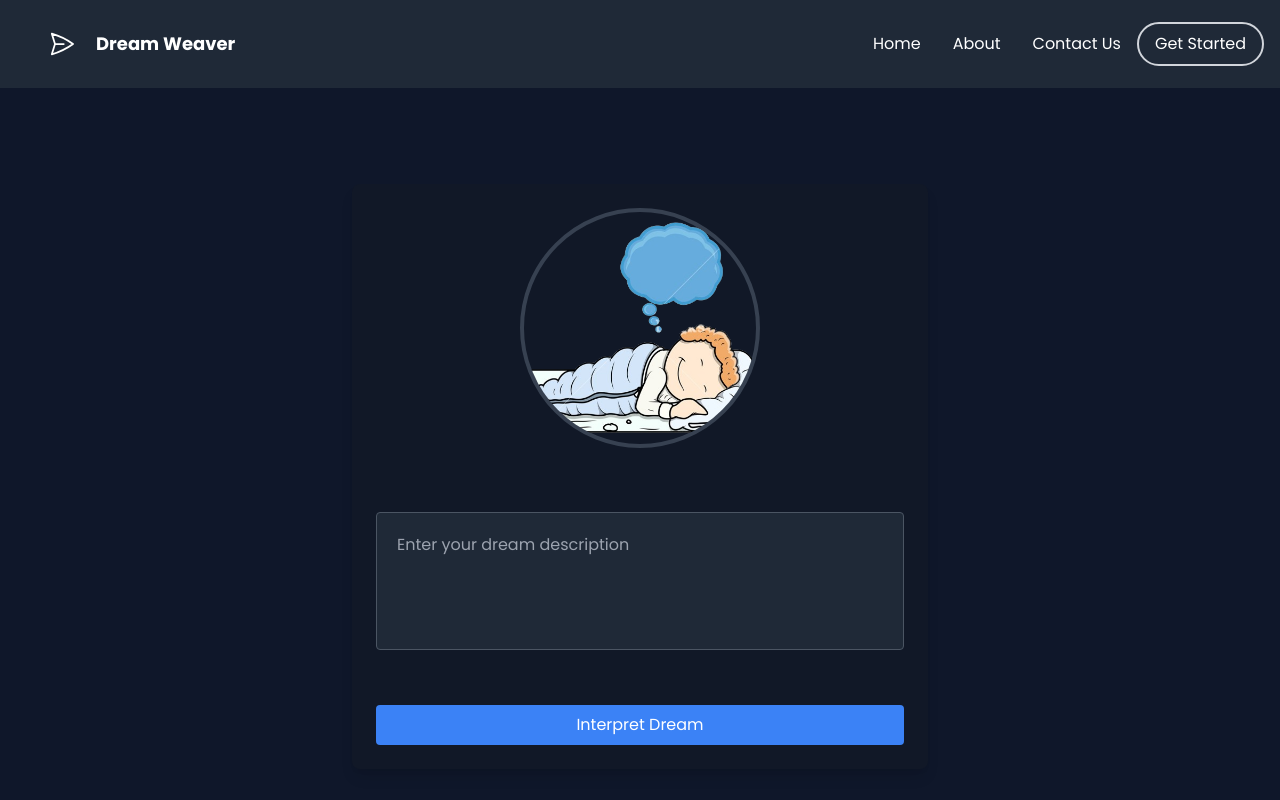
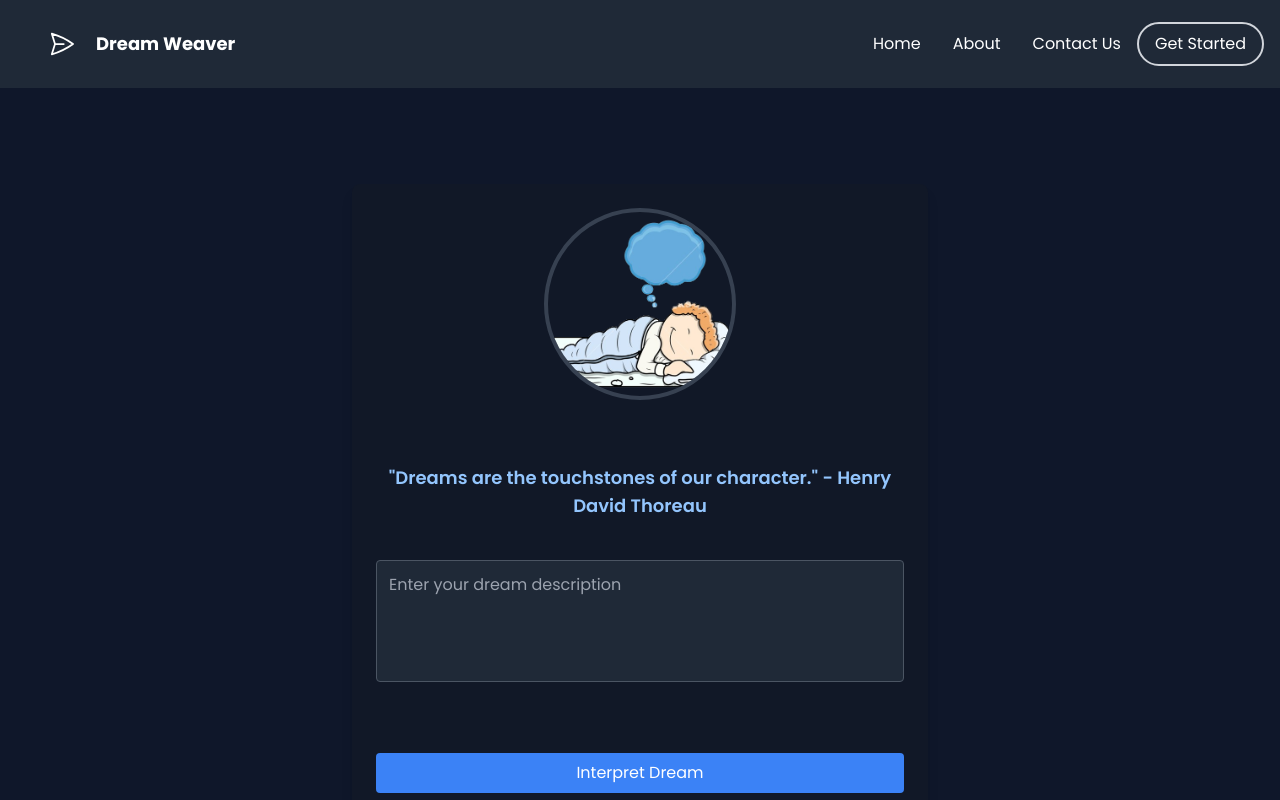
Before and after one commit to Sujan-Koirala021/dream-weaver, a React (Create React App) app in the folder client/: page /home in a window 1280 px wide. Shown: the top 800 px of the page. Built offline with nearby package versions, Linux system fonts and the light colour scheme.

Commit message:
Fading quote

```diff
--- a/client/src/index.css
+++ b/client/src/index.css
@@ -4,14 +4,26 @@
 @tailwind components;
 @tailwind utilities;
 
+@keyframes fadeIn {
+  from {
+    opacity: 0;
+  }
+  to {
+    opacity: 1;
+  }
+}
+
+.animate-fade-in {
+  animation: fadeIn 2s ease-in-out;
+}
 
 @keyframes spinner {
   to { transform: rotate(360deg); }
 }
 
 .loader {
-  border-color: #e5e7eb; /* Border color */
-  border-top-color: #3490dc; /* Spinner color */
+  border-color: #4a5568; /* Border color */
+  border-top-color: #3182ce; /* Spinner color */
   animation: spinner 0.6s linear infinite;
 }
 
--- a/client/src/pages/QueryForm.jsx
+++ b/client/src/pages/QueryForm.jsx
@@ -43,19 +43,22 @@ function DreamForm() {
   };
 
   return (
-    <div className="max-w-xl mx-auto p-6 bg-gray-900 rounded-lg shadow-lg text-white m-24">
-      <div className="flex justify-center mb-16">
-        <img src={dreamImage} alt="Dream" className="w-60 h-60 object-cover rounded-full border-4 border-gray-700" />
+    <div className="max-w-xl mx-auto p-6 bg-gray-900 rounded-lg shadow-lg text-white mt-24 mb-4">
+      <div className="flex justify-center mb-6">
+        <img src={dreamImage} alt="Dream" className="w-48 h-48 object-cover rounded-full border-4 border-gray-700 mb-10" />
+      </div>
+      <div className=" text-center text-lg font-semibold text-blue-300 animate-fade-in mb-10">
+        "Dreams are the touchstones of our character." - Henry David Thoreau
       </div>
       <textarea
-        className="w-full p-5 bg-gray-800 text-white border border-gray-600 rounded mb-4 resize-none focus:outline-none focus:ring-2 focus:ring-blue-500"
+        className="w-full p-3 bg-gray-800 text-white border border-gray-600 rounded mb-16 resize-none focus:outline-none focus:ring-2 focus:ring-blue-500"
         value={dreamDescription}
         onChange={(e) => setDreamDescription(e.target.value)}
         placeholder="Enter your dream description"
         rows="4"
       />
       <button
-        className="w-full bg-blue-500 text-white mt-8 py-2 rounded hover:bg-blue-600 transition-colors duration-300 disabled:opacity-50"
+        className="w-full bg-blue-500 text-white py-2 rounded hover:bg-blue-600 transition-colors duration-300 disabled:opacity-50"
         onClick={handleDreamSubmit}
         disabled={loading}
       >
```
